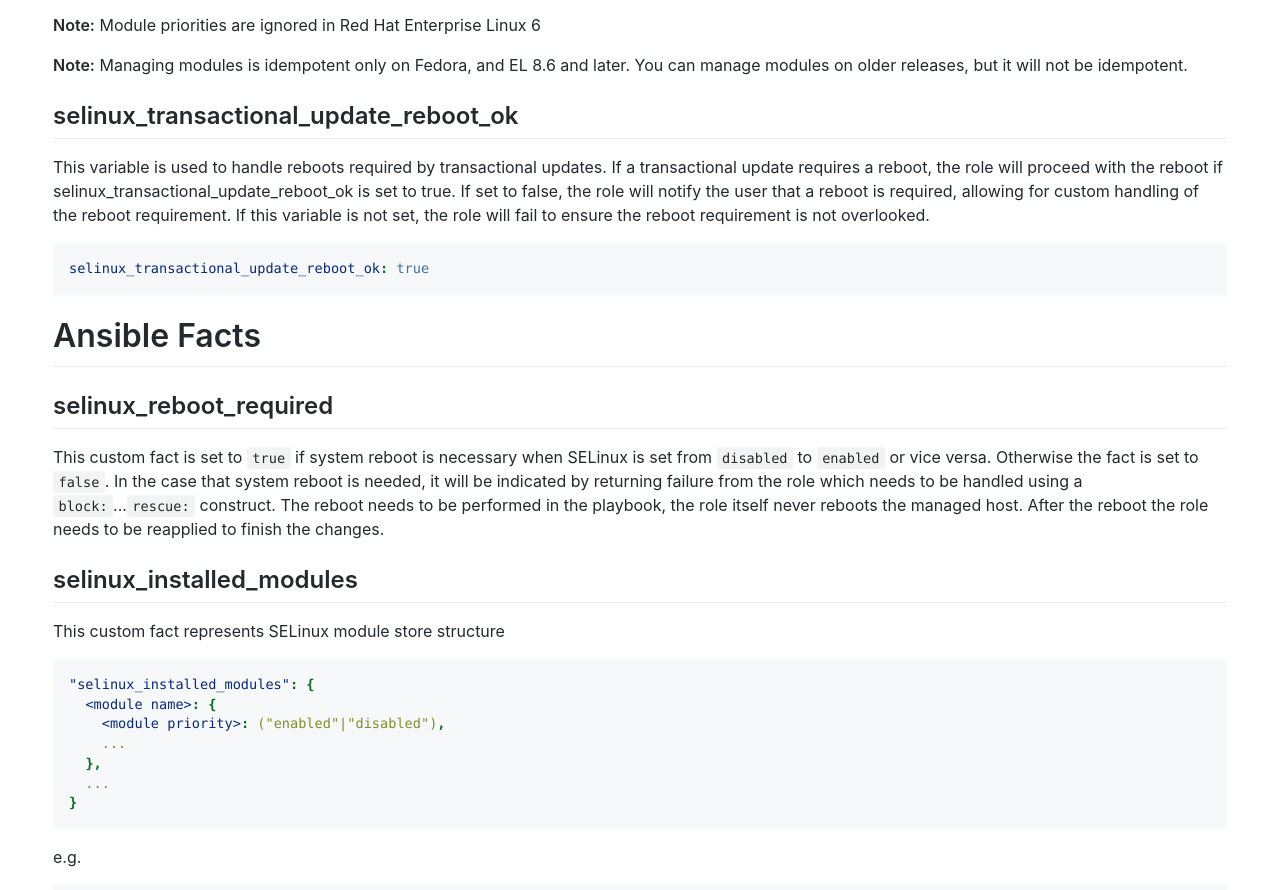
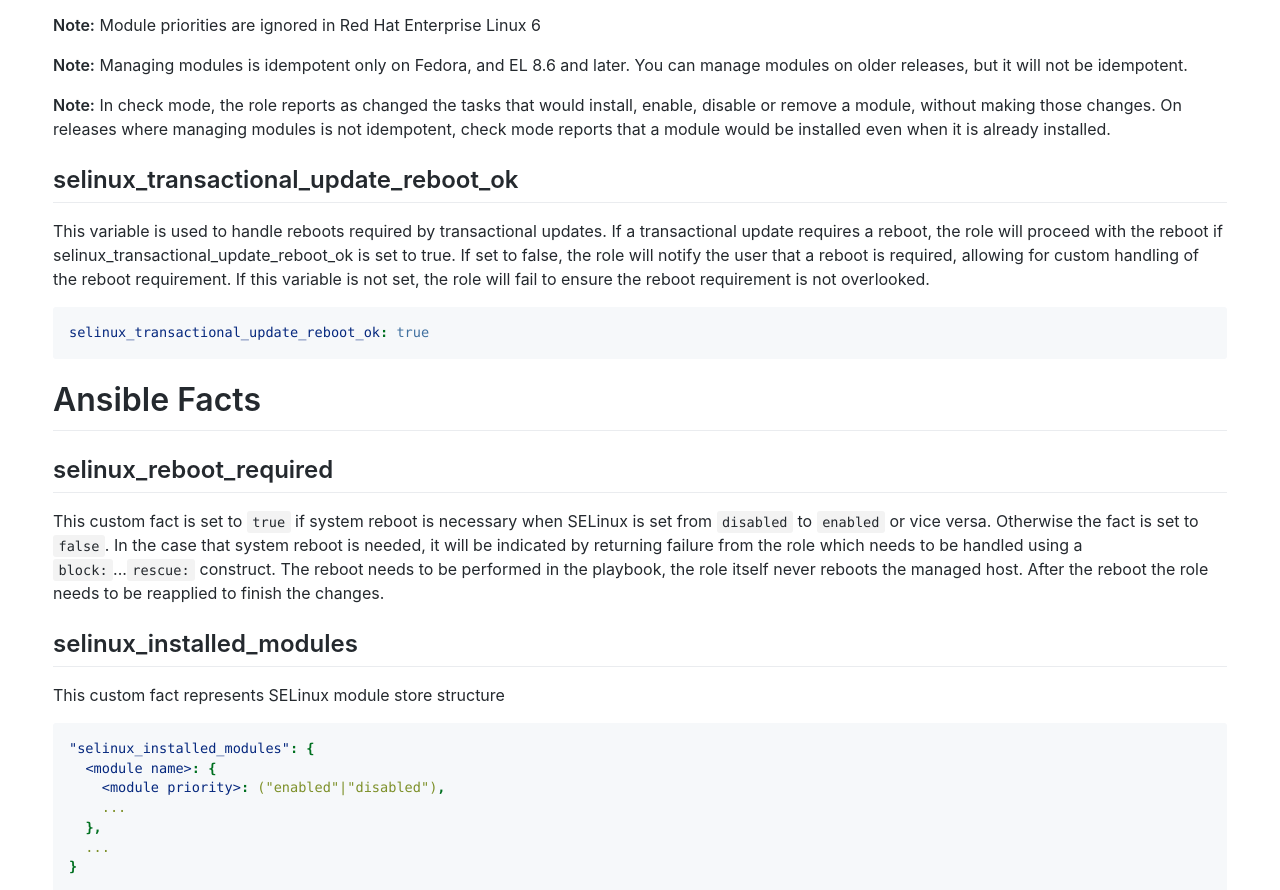
Before and after one commit to linux-system-roles/selinux, a plain HTML site: page docs/index.html in a window 1280 px wide. Shown: the part 4747-5637 px from the top of the page. Drawn offline with Linux system fonts and the light colour scheme.

Commit message:
Update README.html for latest

```diff
--- a/docs/index.html
+++ b/docs/index.html
@@ -367,6 +367,11 @@ Enterprise Linux 6</p>
 <p><strong>Note:</strong> Managing modules is idempotent only on Fedora,
 and EL 8.6 and later. You can manage modules on older releases, but it
 will not be idempotent.</p>
+<p><strong>Note:</strong> In check mode, the role reports as changed the
+tasks that would install, enable, disable or remove a module, without
+making those changes. On releases where managing modules is not
+idempotent, check mode reports that a module would be installed even
+when it is already installed.</p>
 <h2
 id="selinux_transactional_update_reboot_ok">selinux_transactional_update_reboot_ok</h2>
 <p>This variable is used to handle reboots required by transactional
```
Also changed, not shown: latest/README.html (+5 -0 lines).
